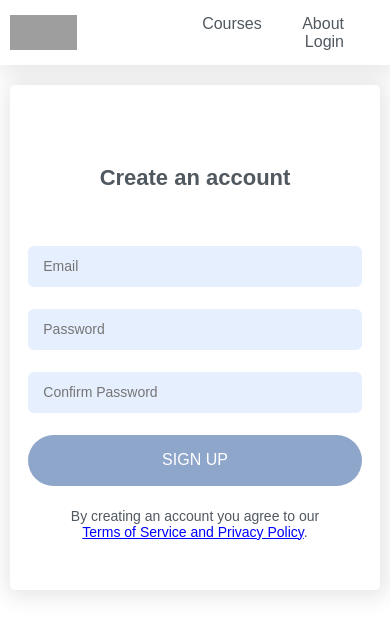
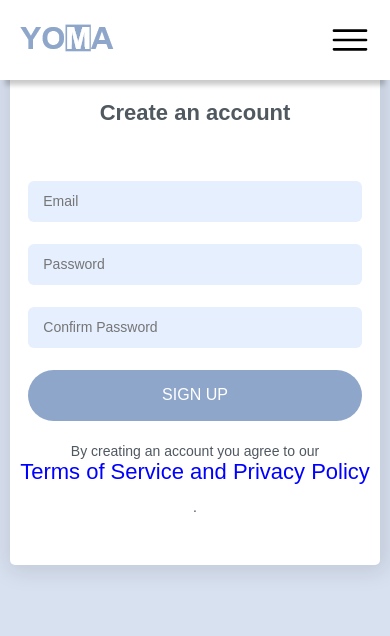
Before and after one commit to martanetza/Yoma, a PHP site: page /YOMA/signup.php in a window 390 px wide. Shown: the top 636 px of the page. Run offline with PHP 8.4, Linux system fonts and the light colour scheme; some web fonts are replaced; grey boxes are pictures that could not be loaded.

Commit message:
responsive nav

```diff
--- a/app.css
+++ b/app.css
@@ -21,6 +21,7 @@ header {
   background-color: white;
   display: flex;
   flex-direction: row;
+  flex-wrap: wrap;
   justify-content: space-between;
   align-items: center;
   padding: 20px;
@@ -28,15 +29,79 @@ header {
   -moz-box-shadow: 0px 10px 5px -5px rgba(0, 0, 0, 0.21);
   box-shadow: 0px 10px 5px -5px rgba(0, 0, 0, 0.21);
 }
+
+.icon {
+  display: none;
+}
+.icon img {
+  display: block;
+  margin-right: 0px;
+  margin-left: auto;
+}
+#menuLinks {
+  display: none;
+}
+/* For small devices (landscape phones): */
+
+@media (max-width: 599px) {
+  .icon {
+    display: block;
+  }
+  /* Style the navigation menu */
+  .burger-menu {
+    overflow: hidden;
+    position: relative;
+    background-color: white;
+  }
+
+  #menuLinks ul {
+    margin-top: 50px;
+    list-style: none;
+    padding: 0px;
+    text-align: center;
+  }
+
+  #menuLinks ul li {
+    margin-bottom: 20px;
+  }
+
+  /* Hide the links inside the navigation menu (except for logo/home) */
+  #menuLinks {
+    display: none;
+    width: 100%;
+  }
+
+  /* Style navigation menu links */
+  a {
+    color: #505860;
+    text-decoration: none;
+    font-size: 22px;
+    display: block;
+    height: 40px;
+  }
+
+  img.logo-mobile {
+    width: 20%;
+    margin-top: 2%;
+    margin-left: 1.5%;
+  }
+
+  /* Style the hamburger menu */
+  .burger-menu a.icon {
+    display: block;
+    position: absolute;
+    right: 3%;
+    top: 0;
+  }
+
+  img.menu {
+    width: 40px;
+    height: 40px;
+  }
+}
+
 nav {
   width: 30%;
-  display: none;
-}
-
-@media only screen and (min-width: 768px) {
-  nav {
-    display: block;
-  }
 }
 
 .go-back {
@@ -47,14 +112,21 @@ nav {
     display: none;
   }
 }
-nav ul {
+nav .desktop-nav {
   width: 100%;
   margin: 0px;
-  display: flex;
+  display: none;
   flex-direction: row;
   justify-content: space-between;
   list-style-type: none;
 }
+
+@media only screen and (min-width: 768px) {
+  nav .desktop-nav {
+    display: flex;
+  }
+}
+
 nav ul a {
   text-decoration: none;
 }
--- a/logout.php
+++ b/logout.php
@@ -5,12 +5,12 @@
     <meta charset="UTF-8" />
     <meta name="viewport" content="width=device-width, initial-scale=1.0" />
     <link rel="stylesheet" href="users.css" />
+    <link rel="stylesheet" href="app.css" />
     <title>LOG IN</title>
 </head>
 
 <body>
-    <header>
-        <img src="img/logo.png" alt="logo" />
+
     <?php
     require_once('nav.php');
     ?>
@@ -18,7 +18,6 @@
     session_start();
     session_destroy();
     ?>
-    </header>
     <main>
         <main>
             <section class="logout-section">
--- a/nav.php
+++ b/nav.php
@@ -1,10 +1,53 @@
+<header>
+    <div class="logo-container">
+        <img src="img/yoma_logo.png" alt="" />
+    </div>
+
+    <nav>
+        <a href="javascript:void(0);" class="icon" onclick="myFunction()">
+            <img class="menu" src="img/menu.svg" alt="" />
+        </a>
         <?php
         // require_once('has_access.php');
-
         if (!isset($_SESSION['user_id'])) :
         ?>
 
-    <nav>
+
+            <ul class="desktop-nav">
+                <li>
+                    <a href="index.php">Courses</a>
+                </li>
+                <li>
+                    <a href="">About</a>
+                </li>
+                <li>
+                    <a href="login.php">Login</a>
+                </li>
+            </ul>
+        <?php else : ?>
+            <ul class="desktop-nav">
+                <li>
+                    <a href="index.php">Courses</a>
+                </li>
+                <li>
+                    <a href="">About</a>
+                </li>
+                <li>
+                    <a href="user_profile.php">Your profile</a>
+                </li>
+                <li>
+                    <a href="logout.php">Log out</a>
+                </li>
+            </ul>
+
+        <?php
+        endif;
+        ?>
+    </nav>
+
+    <div id="menuLinks">
+        <?php if (!isset($_SESSION['user_id'])) : ?>
+
             <ul>
                 <li>
                     <a href="index.php">Courses</a>
@@ -16,12 +59,7 @@ if (!isset($_SESSION['user_id'])) :
                     <a href="login.php">Login</a>
                 </li>
             </ul>
-    </nav>
-
-<?php
-else :
-?>
-    <nav>
+        <?php else : ?>
             <ul>
                 <li>
                     <a href="index.php">Courses</a>
@@ -36,7 +74,7 @@ else :
                     <a href="logout.php">Log out</a>
                 </li>
             </ul>
-    </nav>
-<?php
-endif;
-?>
+        <?php endif; ?>
+    </div>
+</header>
+<script src="script.js"></script>
--- /dev/null
+++ b/script.js
@@ -0,0 +1,9 @@
+function myFunction() {
+  var x = document.getElementById("menuLinks");
+
+  if (x.style.display === "block") {
+    x.style.display = "none";
+  } else {
+    x.style.display = "block";
+  }
+}
--- a/signup.php
+++ b/signup.php
@@ -5,16 +5,15 @@
    <meta charset="UTF-8" />
    <meta name="viewport" content="width=device-width, initial-scale=1.0" />
    <link rel="stylesheet" href="users.css" />
+   <link rel="stylesheet" href="app.css" />
    <title>Create an account</title>
  </head>
 
  <body>
-   <header>
-     <img src="./img/logo.png" alt="logo" />
-     <?php
-      require_once('nav.php');
-      ?>
-   </header>
+
+   <?php
+    require_once('nav.php');
+    ?>
    <main>
      <div class="container">
        <h1>Create an account</h1>
--- a/users.css
+++ b/users.css
@@ -1,6 +1,5 @@
 * {
   box-sizing: border-box;
-  width: 100%;
   margin: 0;
 }
 
@@ -15,47 +14,6 @@
 body {
   font-family: "Avenir", sans-serif;
   color: #505860;
-}
-
-/* ##########################HEADER########################## */
-
-header {
-  background-color: white;
-  height: 65px;
-  box-shadow: 2px 2px 22px 5px rgba(0, 0, 0, 0.1);
-  display: flex;
-  align-items: center;
-}
-
-header * {
-  display: inline;
-}
-
-header li {
-  margin: 18px;
-}
-
-header li a {
-  color: #505860;
-  text-decoration: none;
-}
-
-header img {
-  height: 35px;
-  width: 94px;
-  padding-left: 10px;
-  z-index: 100;
-}
-
-ul {
-  display: inline-block;
-  text-align: end;
-  padding-right: 28px;
-}
-
-a:hover,
-a:active {
-  color: #8fa6cb;
 }
 
 /* ############################CREATE ACCOUNT#########################*/
```
Also changed, not shown: index.php (+5 -8 lines), login.php (+5 -6 lines), single_course.php (+4 -8 lines), single_course_intro.php (+4 -8 lines), user_profile.php (+4 -8 lines), img/menu.svg (added). Lines whose indentation alone changed are shown as unchanged.
